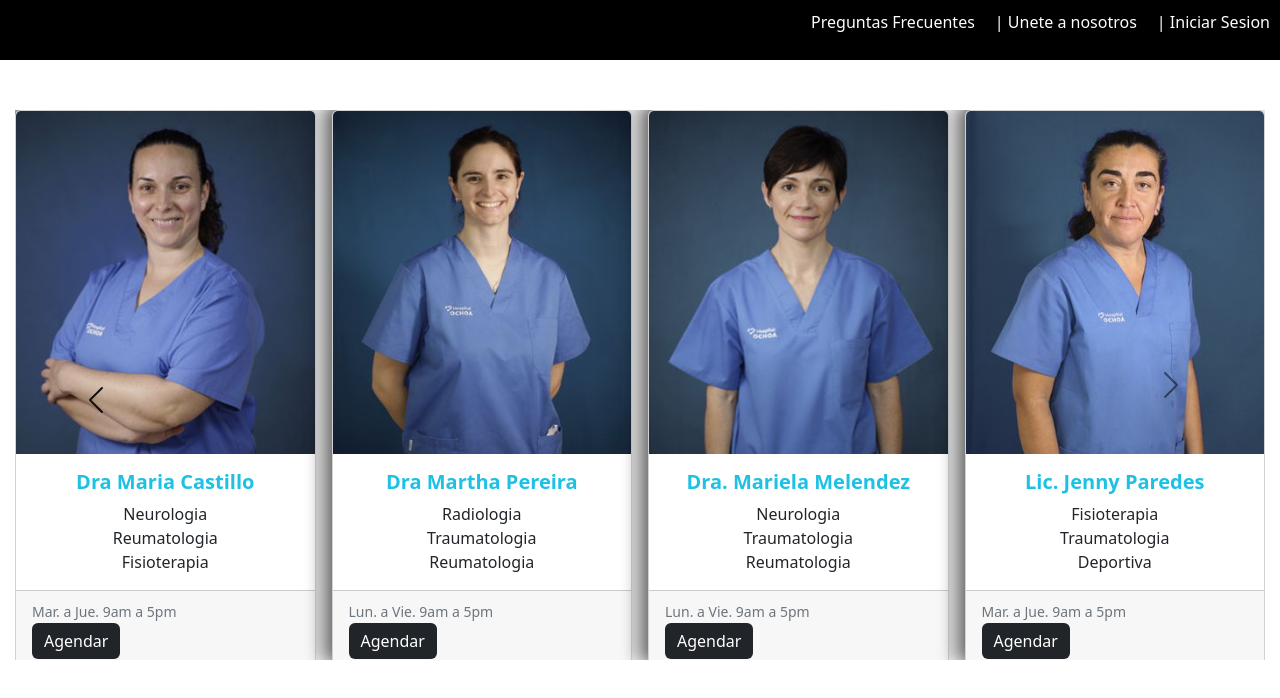
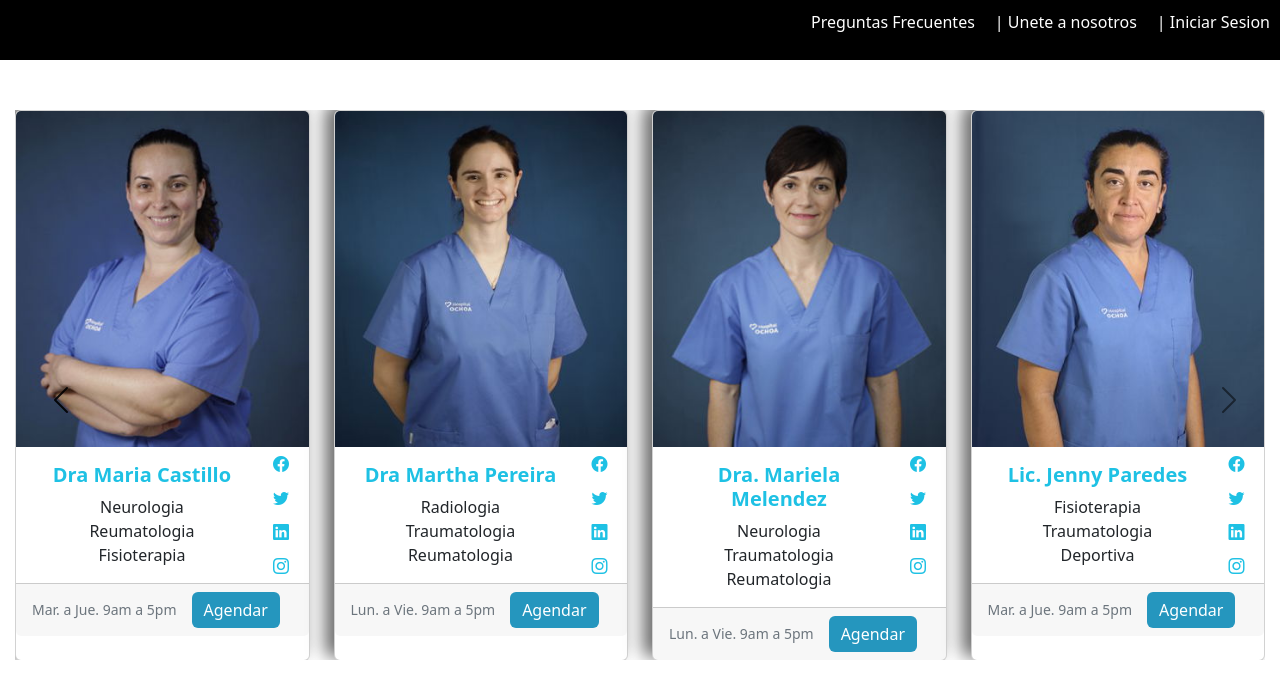
Before and after one commit to angelsanchezh/experimentos, a React (Create React App) app: page / in a window 1280 px wide. Shown: the top 698 px of the page. Built offline with nearby package versions, Linux system fonts and the light colour scheme.

Commit message:
iconredlider

```diff
--- a/package.json
+++ b/package.json
@@ -6,6 +6,7 @@
     "@testing-library/jest-dom": "^5.16.5",
     "@testing-library/react": "^13.4.0",
     "@testing-library/user-event": "^13.5.0",
+    "bootstrap-icons": "^1.9.1",
     "react": "^18.2.0",
     "react-dom": "^18.2.0",
     "react-router-dom": "^6.4.2",
--- a/public/index.html
+++ b/public/index.html
@@ -10,6 +10,7 @@
       content="Web site created using create-react-app"
     />
     <link href="https://cdn.jsdelivr.net/npm/bootstrap@5.2.2/dist/css/bootstrap.min.css" rel="stylesheet" integrity="sha384-Zenh87qX5JnK2Jl0vWa8Ck2rdkQ2Bzep5IDxbcnCeuOxjzrPF/et3URy9Bv1WTRi" crossorigin="anonymous">
+    <link rel="stylesheet" href="https://cdn.jsdelivr.net/npm/bootstrap-icons@1.9.1/font/bootstrap-icons.css">
     <link rel="apple-touch-icon" href="%PUBLIC_URL%/logo192.png" />
     <!--
       manifest.json provides metadata used when your web app is installed on a
--- a/src/Components/Slider/Slider.js
+++ b/src/Components/Slider/Slider.js
@@ -5,7 +5,6 @@ import Drcuatro from '../../Assets/Drcuatro.jpg';
 import Drseis from '../../Assets/Drseis.jpg';
 import Druno from '../../Assets/Druno.jpg';
 import Drdos from '../../Assets/Drdos.jpg';
-import Drtres from '../../Assets/Drtres.jpg';
 import Drsiete from '../../Assets/Drsiete.jpg';
 import Drocho from '../../Assets/Drocho.jpg';
 import Drnueve from '../../Assets/Drnueve.jpg';
@@ -29,11 +28,12 @@ const Slider = () => {
 
     <div className="carousel-item active" data-bs-interval="10000">
 
-      <div className="row row-cols-1 row-cols-md-4 g-3">
+      <div className="row row-cols-1 row-cols-md-4 g-4">
 
        <div className="col">
        <div className="card h-100">
       <img src={Drcinco} className="card-img-top" alt="..."/>
+      <div className="card-body-principal">
       <div className="card-body">
         <h5 className="card-title">Dra Maria Castillo</h5>
         <p className="card-text">
@@ -42,6 +42,14 @@ const Slider = () => {
         <br /> Fisioterapia
 
         </p>
+      </div>
+      <div className="card-redes">
+      <a href='https://www.facebook.com/' target='_Blank' rel='noreferrer noopener'><i class="bi bi-facebook"> </i></a>
+      <a href='https://twitter.com/'target='_Blank' rel='noreferrer noopener'><i class="bi bi-twitter"></i></a>
+      <a href='https://pe.linkedin.com/' target='_Blank' rel='noreferrer noopener'> <i class="bi bi-linkedin"></i></a>
+      <a href='https://www.instagram.com/' target='_Blank' rel='noreferrer noopener'> <i class="bi bi-instagram"></i></a>
+
+      </div>
       </div>
       <div className="card-footer">
         <small className="text-muted">Mar. a Jue. 9am a 5pm</small>
@@ -53,6 +61,7 @@ const Slider = () => {
        <div className="col">
     <div className="card h-100">
       <img src={Drcuatro} className="card-img-top" alt="..."/>
+      <div className="card-body-principal">
       <div className="card-body">
         <h5 className="card-title">Dra Martha Pereira</h5>
         <p className="card-text">Radiologia
@@ -61,6 +70,14 @@ const Slider = () => {
 
         </p>
       </div>
+      <div className="card-redes">
+      <a href='https://www.facebook.com/' target='_Blank' rel='noreferrer noopener'><i class="bi bi-facebook"> </i></a>
+      <a href='https://twitter.com/'target='_Blank' rel='noreferrer noopener'><i class="bi bi-twitter"></i></a>
+      <a href='https://pe.linkedin.com/' target='_Blank' rel='noreferrer noopener'> <i class="bi bi-linkedin"></i></a>
+      <a href='https://www.instagram.com/' target='_Blank' rel='noreferrer noopener'> <i class="bi bi-instagram"></i></a>
+      </div>
+
+</div>
       <div className="card-footer">
         <small className="text-muted">Lun. a Vie. 9am a 5pm</small>
         <button type="button" class="btn btn-dark">Agendar</button>
@@ -72,12 +89,20 @@ const Slider = () => {
        <div className="col">
     <div className="card h-100">
       <img src={Drseis} class="card-img-top" alt="..."/>
+      <div className="card-body-principal">
       <div className="card-body">
         <h5 className="card-title">Dra. Mariela Melendez</h5>
         <p className="card-text">Neurologia
         <br />Traumatologia
         <br /> Reumatologia
         </p>
+      </div>
+      <div className="card-redes">
+      <a href='https://www.facebook.com/' target='_Blank' rel='noreferrer noopener'><i class="bi bi-facebook"> </i></a>
+      <a href='https://twitter.com/'target='_Blank' rel='noreferrer noopener'><i class="bi bi-twitter"></i></a>
+      <a href='https://pe.linkedin.com/' target='_Blank' rel='noreferrer noopener'> <i class="bi bi-linkedin"></i></a>
+      <a href='https://www.instagram.com/' target='_Blank' rel='noreferrer noopener'> <i class="bi bi-instagram"></i></a>
+      </div>
       </div>
       <div className="card-footer">
         <small className="text-muted">Lun. a Vie. 9am a 5pm</small>
@@ -89,6 +114,7 @@ const Slider = () => {
        <div className="col">
     <div className="card h-100">
       <img src={Drnueve} class="card-img-top" alt="..."/>
+      <div className="card-body-principal">
       <div className="card-body">
         <h5 className="card-title">Lic. Jenny Paredes</h5>
         <p className="card-text">
@@ -96,6 +122,14 @@ const Slider = () => {
         <br />Traumatologia
         <br /> Deportiva
         </p>
+      </div>
+
+      <div className="card-redes">
+      <a href='https://www.facebook.com/' target='_Blank' rel='noreferrer noopener'><i class="bi bi-facebook"> </i></a>
+      <a href='https://twitter.com/'target='_Blank' rel='noreferrer noopener'><i class="bi bi-twitter"></i></a>
+      <a href='https://pe.linkedin.com/' target='_Blank' rel='noreferrer noopener'> <i class="bi bi-linkedin"></i></a>
+      <a href='https://www.instagram.com/' target='_Blank' rel='noreferrer noopener'> <i class="bi bi-instagram"></i></a>
+      </div>
       </div>
       <div className="card-footer">
         <small className="text-muted">Mar. a Jue. 9am a 5pm</small>
@@ -109,11 +143,12 @@ const Slider = () => {
       </div>
 
       <div className="carousel-item" data-bs-interval="2000">
-      <div className="row row-cols-1 row-cols-md-4 g-3">
+      <div className="row row-cols-1 row-cols-md-4 g-4">
 
        <div className="col">
        <div className="card h-100">
       <img src= {Druno} className="card-img-top" alt="..."/>
+      <div className="card-body-principal">
       <div className="card-body">
         <h5 className="card-title">Lic. Pedro Castillo</h5>
         <p className="card-text">
@@ -121,6 +156,13 @@ const Slider = () => {
         <br />Reumatologia
         <br />Kinesiologo
             </p>
+      </div>
+      <div className="card-redes">
+      <a href='https://www.facebook.com/' target='_Blank' rel='noreferrer noopener'><i class="bi bi-facebook"> </i></a>
+      <a href='https://twitter.com/'target='_Blank' rel='noreferrer noopener'><i class="bi bi-twitter"></i></a>
+      <a href='https://pe.linkedin.com/' target='_Blank' rel='noreferrer noopener'> <i class="bi bi-linkedin"></i></a>
+      <a href='https://www.instagram.com/' target='_Blank' rel='noreferrer noopener'> <i class="bi bi-instagram"></i></a>
+      </div>
       </div>
       <div className="card-footer">
         <small className="text-muted">Jue. a Sab. 10am a 3pm</small>
@@ -132,6 +174,7 @@ const Slider = () => {
        <div className="col">
     <div className="card h-100">
       <img src={Drdos} className="card-img-top" alt="..."/>
+      <div className="card-body-principal">
       <div className="card-body">
         <h5 className="card-title">Lic.Francisco Vega</h5>
         <p className="card-text">
@@ -139,6 +182,14 @@ const Slider = () => {
         <br />Radiologia
         <br />Traumatologia
         </p>
+      </div>
+      <div className="card-redes">
+      <a href='https://www.facebook.com/' target='_Blank' rel='noreferrer noopener'><i class="bi bi-facebook"> </i></a>
+      <a href='https://twitter.com/'target='_Blank' rel='noreferrer noopener'><i class="bi bi-twitter"></i></a>
+      <a href='https://pe.linkedin.com/' target='_Blank' rel='noreferrer noopener'> <i class="bi bi-linkedin"></i></a>
+      <a href='https://www.instagram.com/' target='_Blank' rel='noreferrer noopener'> <i class="bi bi-instagram"></i></a>
+      </div>
+
       </div>
       <div className="card-footer">
         <small className="text-muted">Lun. a Sab. 9am a 3pm</small>
@@ -151,6 +202,7 @@ const Slider = () => {
        <div className="col">
     <div className="card h-100">
       <img src={Drseis} class="card-img-top" alt="..."/>
+      <div className="card-body-principal">
       <div className="card-body">
         <h5 className="card-title">Dra Julia Ramos</h5>
         <p className="card-text">
@@ -158,6 +210,15 @@ const Slider = () => {
         <br />Traumatologia
         <br /> Deportiva
         </p>
+      </div>
+
+      <div className="card-redes">
+      <a href='https://www.facebook.com/' target='_Blank' rel='noreferrer noopener'><i class="bi bi-facebook"> </i></a>
+      <a href='https://twitter.com/'target='_Blank' rel='noreferrer noopener'><i class="bi bi-twitter"></i></a>
+      <a href='https://pe.linkedin.com/' target='_Blank' rel='noreferrer noopener'> <i class="bi bi-linkedin"></i></a>
+      <a href='https://www.instagram.com/' target='_Blank' rel='noreferrer noopener'> <i class="bi bi-instagram"></i></a>
+      </div>
+
       </div>
       <div className="card-footer">
         <small className="text-muted">Jue. a Sab. 10am a 3pm</small>
@@ -169,6 +230,7 @@ const Slider = () => {
        <div className="col">
     <div className="card h-100">
       <img src={Drnueve} class="card-img-top" alt="..."/>
+      <div className="card-body-principal">
       <div className="card-body">
         <h5 className="card-title">Dra Rosario Juarez</h5>
         <p className="card-text">
@@ -177,6 +239,13 @@ const Slider = () => {
         <br /> Neurologia
 
         </p>
+      </div>
+      <div className="card-redes">
+      <a href='https://www.facebook.com/' target='_Blank' rel='noreferrer noopener'><i class="bi bi-facebook"> </i></a>
+      <a href='https://twitter.com/'target='_Blank' rel='noreferrer noopener'><i class="bi bi-twitter"></i></a>
+      <a href='https://pe.linkedin.com/' target='_Blank' rel='noreferrer noopener'> <i class="bi bi-linkedin"></i></a>
+      <a href='https://www.instagram.com/' target='_Blank' rel='noreferrer noopener'> <i class="bi bi-instagram"></i></a>
+      </div>
       </div>
       <div className="card-footer">
         <small className="text-muted">Jue. a Sab. 10am a 3pm</small>
@@ -190,11 +259,12 @@ const Slider = () => {
       </div>
 
     <div className="carousel-item">
-    <div className="row row-cols-1 row-cols-md-4 g-3">
+    <div className="row row-cols-1 row-cols-md-4 g-4">
 
        <div className="col">
        <div className="card h-100">
       <img src={Drsiete} className="card-img-top" alt="..."/>
+      <div className="card-body-principal">
       <div className="card-body">
         <h5 className="card-title">Lic. Julio Roque</h5>
         <p className="card-text">
@@ -203,6 +273,14 @@ const Slider = () => {
         <br />Traumataologia
 
         </p>
+      </div>
+      <div className="card-redes">
+      <a href='https://www.facebook.com/' target='_Blank' rel='noreferrer noopener'><i class="bi bi-facebook"> </i></a>
+      <a href='https://twitter.com/'target='_Blank' rel='noreferrer noopener'><i class="bi bi-twitter"></i></a>
+      <a href='https://pe.linkedin.com/' target='_Blank' rel='noreferrer noopener'> <i class="bi bi-linkedin"></i></a>
+      <a href='https://www.instagram.com/' target='_Blank' rel='noreferrer noopener'> <i class="bi bi-instagram"></i></a>
+      </div>
+
       </div>
       <div className="card-footer">
         <small className="text-muted">
@@ -215,6 +293,7 @@ const Slider = () => {
        <div className="col">
     <div className="card h-100">
       <img src={Drocho} className="card-img-top" alt="..."/>
+      <div className="card-body-principal">
       <div className="card-body">
         <h5 className="card-title">Lic Tamara Ruiz</h5>
         <p className="card-text">
@@ -223,6 +302,14 @@ const Slider = () => {
         <br />Traumataologia
 
         </p>
+      </div>
+      <div className="card-redes">
+      <a href='https://www.facebook.com/' target='_Blank' rel='noreferrer noopener'><i class="bi bi-facebook"> </i></a>
+      <a href='https://twitter.com/'target='_Blank' rel='noreferrer noopener'><i class="bi bi-twitter"></i></a>
+      <a href='https://pe.linkedin.com/' target='_Blank' rel='noreferrer noopener'> <i class="bi bi-linkedin"></i></a>
+      <a href='https://www.instagram.com/' target='_Blank' rel='noreferrer noopener'> <i class="bi bi-instagram"></i></a>
+      </div>
+
       </div>
       <div className="card-footer">
         <small className="text-muted">Lun. a Sab. 10am a 3pm</small>
@@ -235,11 +322,21 @@ const Slider = () => {
        <div className="col">
     <div className="card h-100">
       <img src={Drnueve} class="card-img-top" alt="..."/>
+      <div className="card-body-principal">
       <div className="card-body">
         <h5 className="card-title">Dra Rosa Cardenas</h5>
         <p className="card-text">  Fisioterapia
         <br />Traumatologia
         <br /> Deportiva  </p>
+      </div>
+
+      <div className="card-redes">
+      <a href='https://www.facebook.com/' target='_Blank' rel='noreferrer noopener'><i class="bi bi-facebook"> </i></a>
+      <a href='https://twitter.com/'target='_Blank' rel='noreferrer noopener'><i class="bi bi-twitter"></i></a>
+      <a href='https://pe.linkedin.com/' target='_Blank' rel='noreferrer noopener'> <i class="bi bi-linkedin"></i></a>
+      <a href='https://www.instagram.com/' target='_Blank' rel='noreferrer noopener'> <i class="bi bi-instagram"></i></a>
+      </div>
+
       </div>
       <div className="card-footer">
         <small className="text-muted">Mie. a Sab. 10am a 3pm</small>
@@ -251,6 +348,7 @@ const Slider = () => {
        <div className="col">
     <div className="card h-100">
       <img src={Drnueve} class="card-img-top" alt="..."/>
+      <div className="card-body-principal">
       <div className="card-body">
         <h5 className="card-title">Lic Lucia Rosello</h5>
         <p className="card-text">
@@ -259,6 +357,14 @@ const Slider = () => {
         <br /> Rehabilitacion
 
         </p>
+      </div>
+      <div className="card-redes">
+      <a href='https://www.facebook.com/' target='_Blank' rel='noreferrer noopener'><i class="bi bi-facebook"> </i></a>
+      <a href='https://twitter.com/'target='_Blank' rel='noreferrer noopener'><i class="bi bi-twitter"></i></a>
+      <a href='https://pe.linkedin.com/' target='_Blank' rel='noreferrer noopener'> <i class="bi bi-linkedin"></i></a>
+      <a href='https://www.instagram.com/' target='_Blank' rel='noreferrer noopener'> <i class="bi bi-instagram"></i></a>
+      </div>
+
       </div>
       <div className="card-footer">
         <small className="text-muted">Lun. a Sab. 10am a 3pm</small>
@@ -271,14 +377,12 @@ const Slider = () => {
 
     </div>
 
-<button className="carousel-control-next" type="button" data-bs-target="#carouselExampleInterval" data-bs-slide="next">
+    </div>
+    </div>
+    <button className="carousel-control-next" type="button" data-bs-target="#carouselExampleInterval" data-bs-slide="next">
     <span className="carousel-control-next-icon" aria-hidden="true"></span>
     <span className="visually-hidden">Next</span>
   </button>
-
-
-    </div>
-    </div>
     </div>
 
 
--- a/src/Components/Slider/SliderStyles.css
+++ b/src/Components/Slider/SliderStyles.css
@@ -16,13 +16,17 @@ margin-top: 50px;
 width: 1250px;
 height: 550px;
 }
-.carousel-control-prev-icon {
-    filter: invert(120%);
+.carousel-control-prev-icon{
+    filter: invert(100%);
+   margin-right: 70px;
 }
-.carousel-control-next-icon {
-    right: 50px;
-    filter: invert(120%);
+
+.carousel-control-next-icon{
+    filter: invert(100%);
+    margin-left: 90px;
+
 }
+
 .card-title{
     color:#1ec1e4;
     text-align: center;
@@ -35,16 +39,35 @@ height: 550px;
 
 
 .card-footer, .text-muted{
-    padding-right: 25px;
+    padding-right: 15px;
 }
 .btn{
     border: none;
+    background-color:#2596be;
 
 }
 .btn:hover{
 background-color:blue;
    transform:translateY(-4px);
    transition: all 0.4s ease-in-out;
+  }
+.card-body-principal{
+    display: inline-flex;
+    width: 95%;
+}
 
 
+
+
+
+.card-redes > a{
+    display: flex;
+    color: #1ec1e4;
+    padding: 5px;
 }
+
+.card-redes > a:hover{
+    color: gray;
+    transition: all 0.5s ease-in-out;
+
+}
--- a/src/Pages/HomePages.js
+++ b/src/Pages/HomePages.js
@@ -1,6 +1,7 @@
 import React from 'react';
 import Navbar from  '../Components/Navbar/Navbar';
 import Slider from '../Components/Slider/Slider';
+
 
 const HomePages = () => {
   return (
@@ -9,7 +10,6 @@ const HomePages = () => {
     <Slider/>
 
 
-
 </div>
   )
 }
```
Also changed, not shown: 1 other file (tests, documents, lock files or other folders).
